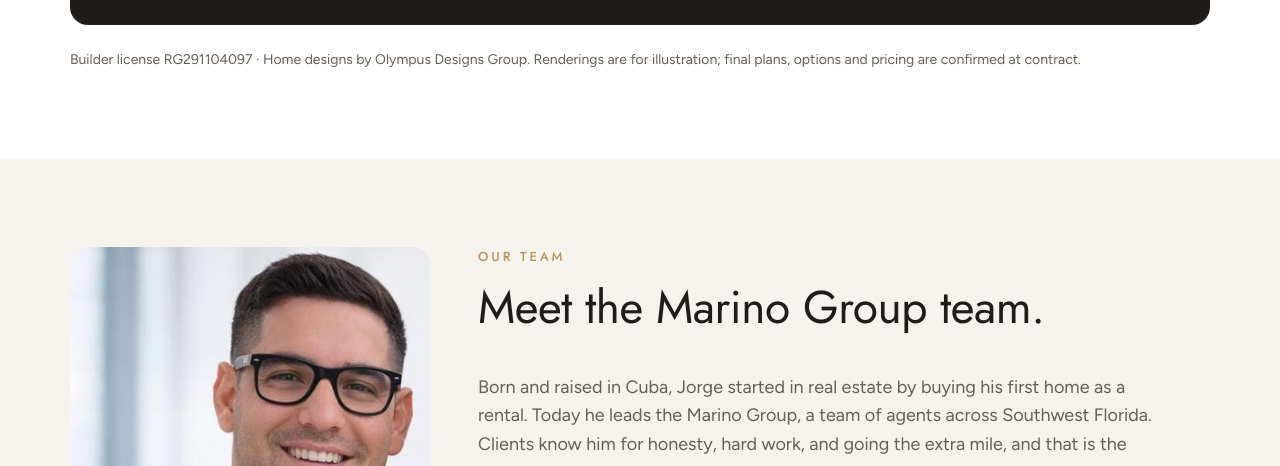
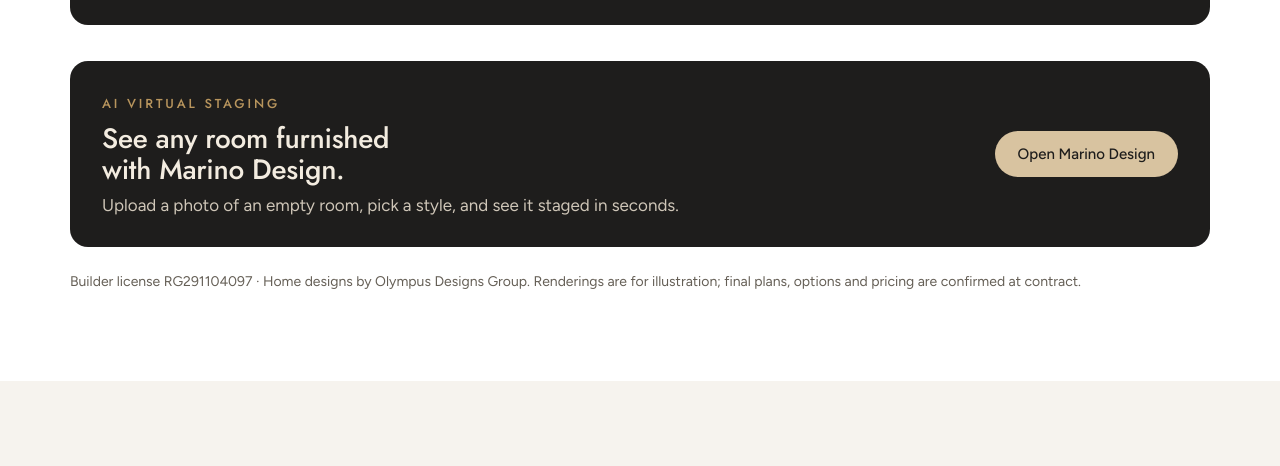
Before and after one commit to dreamhomesofswflorida-commits/marino-group-website, a plain HTML site: page index.html in a window 1280 px wide. Shown: the part 8075-8541 px from the top of the page. Drawn offline with Linux system fonts and the light colour scheme.

Commit message:
Link Marino Design from Build section and footer

```diff
--- a/index.html
+++ b/index.html
@@ -319,6 +319,12 @@
       <p>Custom kitchens, cabinetry, closets, and woodwork from our family-owned renovation company in Naples.</p></div>
       <a class="btn btn-gold" href="woodenconcept/">Visit Wooden Concept</a>
     </aside>
+    <aside class="reno" aria-label="Virtual staging">
+      <div><span class="eyebrow">AI virtual staging</span>
+      <h3>See any room furnished with Marino Design.</h3>
+      <p>Upload a photo of an empty room, pick a style, and see it staged in seconds.</p></div>
+      <a class="btn btn-gold" href="marinodesign/">Open Marino Design</a>
+    </aside>
     <p class="license" style="margin-top:24px">Builder license RG291104097 · Home designs by Olympus Designs Group. Renderings are for illustration; final plans, options and pricing are confirmed at contract.</p>
   </div>
 </section>
@@ -427,6 +433,7 @@
       <span class="broker">Follow</span>
       <a href="https://www.facebook.com/DreamhomeRealty239/" target="_blank" rel="noopener">Facebook</a>
       <a href="woodenconcept/">Wooden Concept Renovations</a>
+      <a href="marinodesign/">Marino Design</a>
       <span>(239) 776-2393</span>
     </div>
     <div class="fine"><span>© 2026 Marino Group · Waterfront Realty Group, Inc. · Equal Housing Opportunity</span><span>Listing data from the SWFL MLS</span></div>
```
